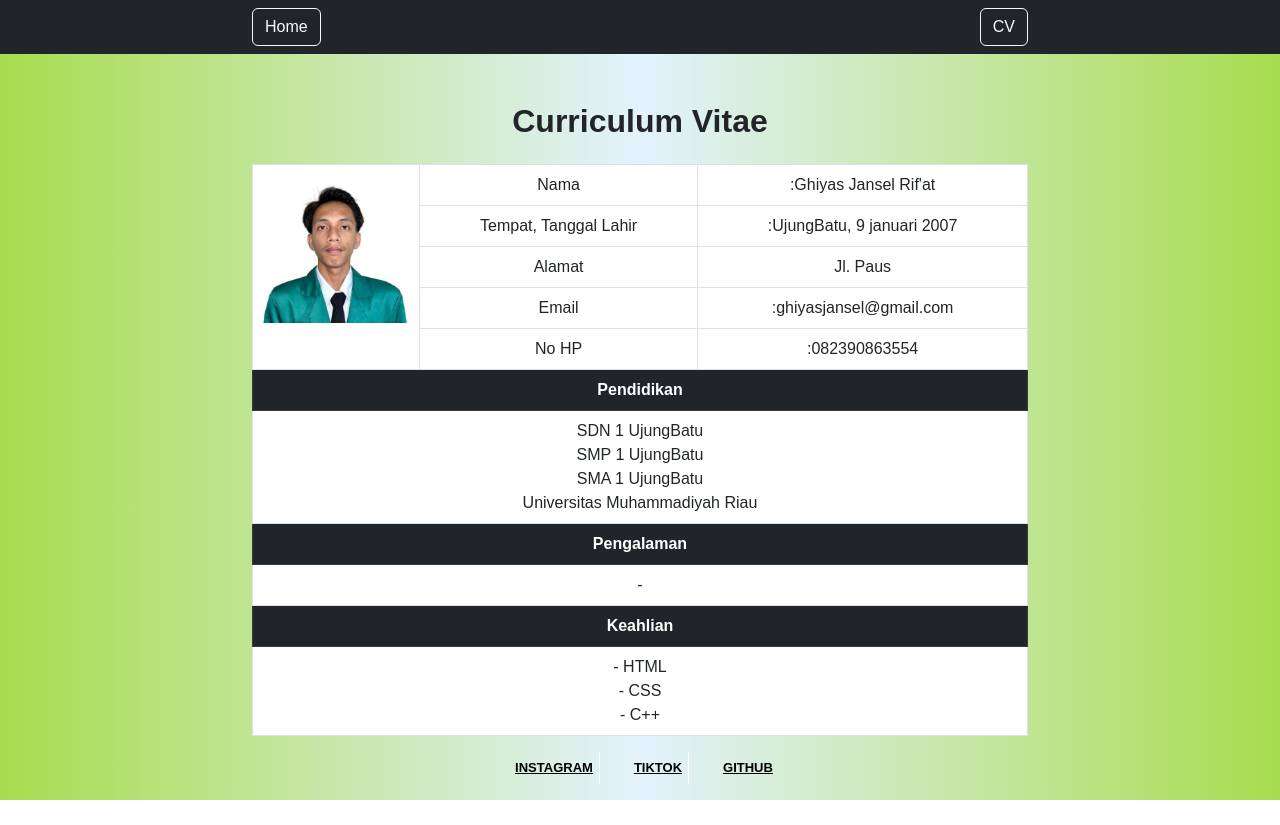
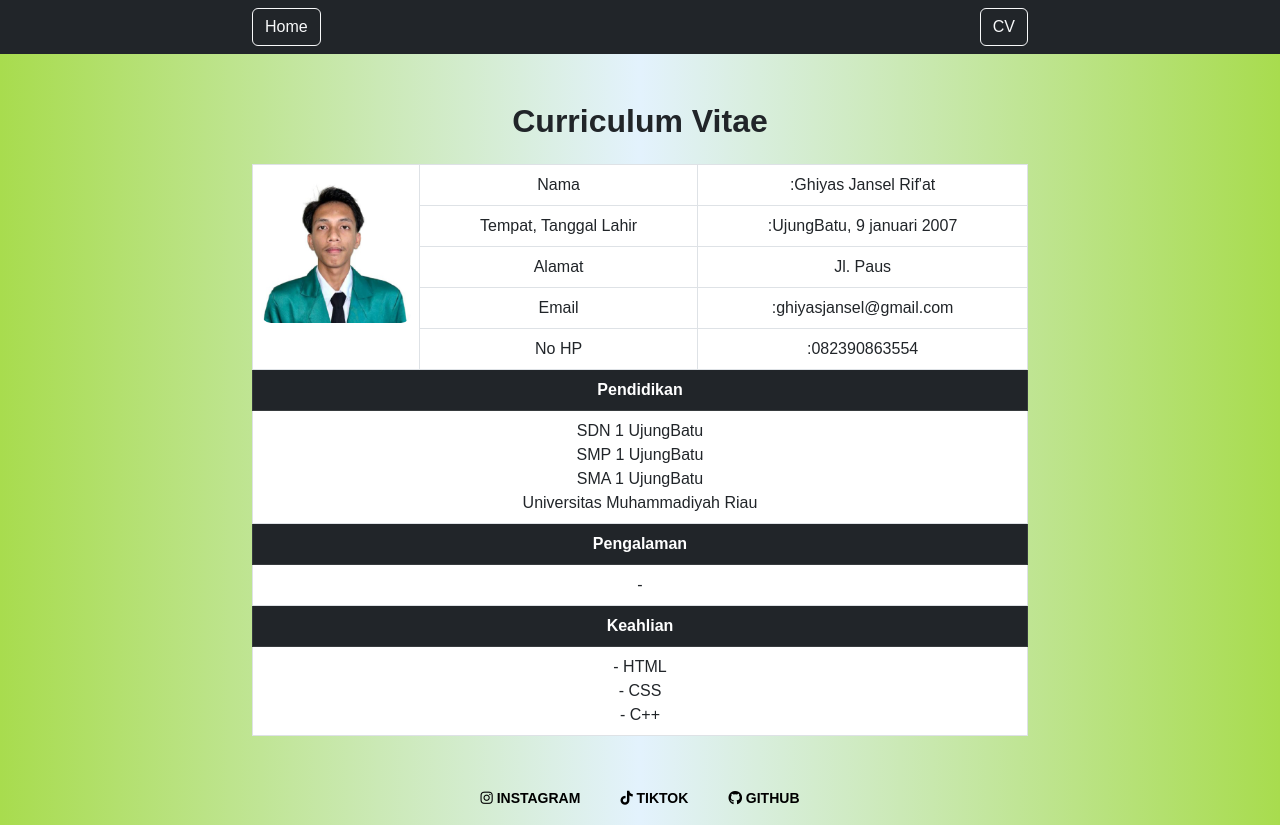
Before and after one commit to ghiyasjanselrifat/cv_belajar, a plain HTML site: page cv.html in a window 1280 px wide. Before the commit the page ends 800 px from the top, so only its background shows below. Drawn offline with nearby package versions, Linux system fonts and the light colour scheme.

Commit message:
Add files via upload

```diff
--- a/cv.html
+++ b/cv.html
@@ -6,6 +6,7 @@
 
     <link href="https://cdn.jsdelivr.net/npm/bootstrap@5.3.0/dist/css/bootstrap.min.css" rel="stylesheet">
     <link rel="stylesheet" href="style.css">
+    <link rel="stylesheet" href="https://cdnjs.cloudflare.com/ajax/libs/font-awesome/6.5.0/css/all.min.css">
 </head>
 <body>
 
--- a/style.css
+++ b/style.css
@@ -1,34 +1,46 @@
 body {
-    background: linear-gradient(to right,#a8dc4e, #e3f2fd, #a8dc4e);
+    background: linear-gradient(to right, #a8dc4e, #e3f2fd, #a8dc4e);
     font-family: 'Poppins', sans-serif;
 }
 
-
-.card {
-    background: linear-gradient(to right,#e3f2fd,  #e3f2fd);
-   text-shadow: 0.5px 0.5px 1px black;
+/* Container biar tidak terlalu lebar di laptop */
+.container {
+    width: 90%;
+    max-width: 800px;
+    margin: auto;
 }
 
-/* Biar footer selalu di bawah */
-html, body {
-    height: 100%;
-    margin: 0;
+/* Card (kalau dipakai nanti) */
+.card {
+    background: #e3f2fd;
+    text-shadow: 0.5px 0.5px 1px black;
+    border-radius: 10px;
 }
 
-body {
-    display: flex;
-    flex-direction: column;
+/* Gambar profil */
+img {
+    max-width: 100%;
+    height: auto;
+    border-radius: 10px;
 }
 
-img {
-  max-width: 100%;
-  height: auto;
+/* Tabel CV */
+table {
+    background-color: white;
 }
 
-.container {
-  width: 90%;
-  max-width: 800px; /* biar tetap enak di laptop */
-  margin: auto;
+td, th {
+    padding: 10px;
+}
+
+/* Header tabel */
+.table-dark {
+    text-align: center;
+}
+
+/* Responsive table (penting untuk HP) */
+.table-responsive {
+    overflow-x: auto;
 }
 
 /* Footer sosial */
@@ -37,42 +49,50 @@ img {
     justify-content: center;
     align-items: center;
     gap: 20px;
+    flex-wrap: wrap; /* biar turun di HP */
+    margin-top: 20px;
+    padding: 10px;
 }
 
+/* Link sosial */
 .footer-sosial a {
     text-decoration: none;
     color: black;
     font-weight: bold;
-    display: flex;
-    align-items: center;
-    gap: 8px;
+    padding: 6px 10px;
+    font-size: 14px;
+    border-radius: 6px;
 }
 
-.footer-sosial i {
-    font-size: 18px;
-}
-
-/* Link sosial (diperkecil) */
-.footer-sosial a {
-    text-align: center;
-    padding: 6px;
-    font-size: 13px;
-    border-right: 1px solid white;
-    color: black;
-    text-decoration: underline;
-    font-weight: bold;
-}
-
-.footer-sosial a:last-child {
-    border-right: none;
-}
-
-/* Hover biar ada efek */
+/* Hover effect */
 .footer-sosial a:hover {
     background-color: #a8dc4e;
     color: white;
 }
 
+/* Judul */
 h1, h2 {
     font-weight: bold;
+    text-align: center;
 }
+
+/* 📱 Khusus HP */
+@media (max-width: 768px) {
+
+    h2 {
+        font-size: 20px;
+    }
+
+    td, th {
+        font-size: 14px;
+        padding: 8px;
+    }
+
+    img {
+        max-width: 100px;
+    }
+
+    .footer-sosial {
+        gap: 10px;
+    }
+}
```
